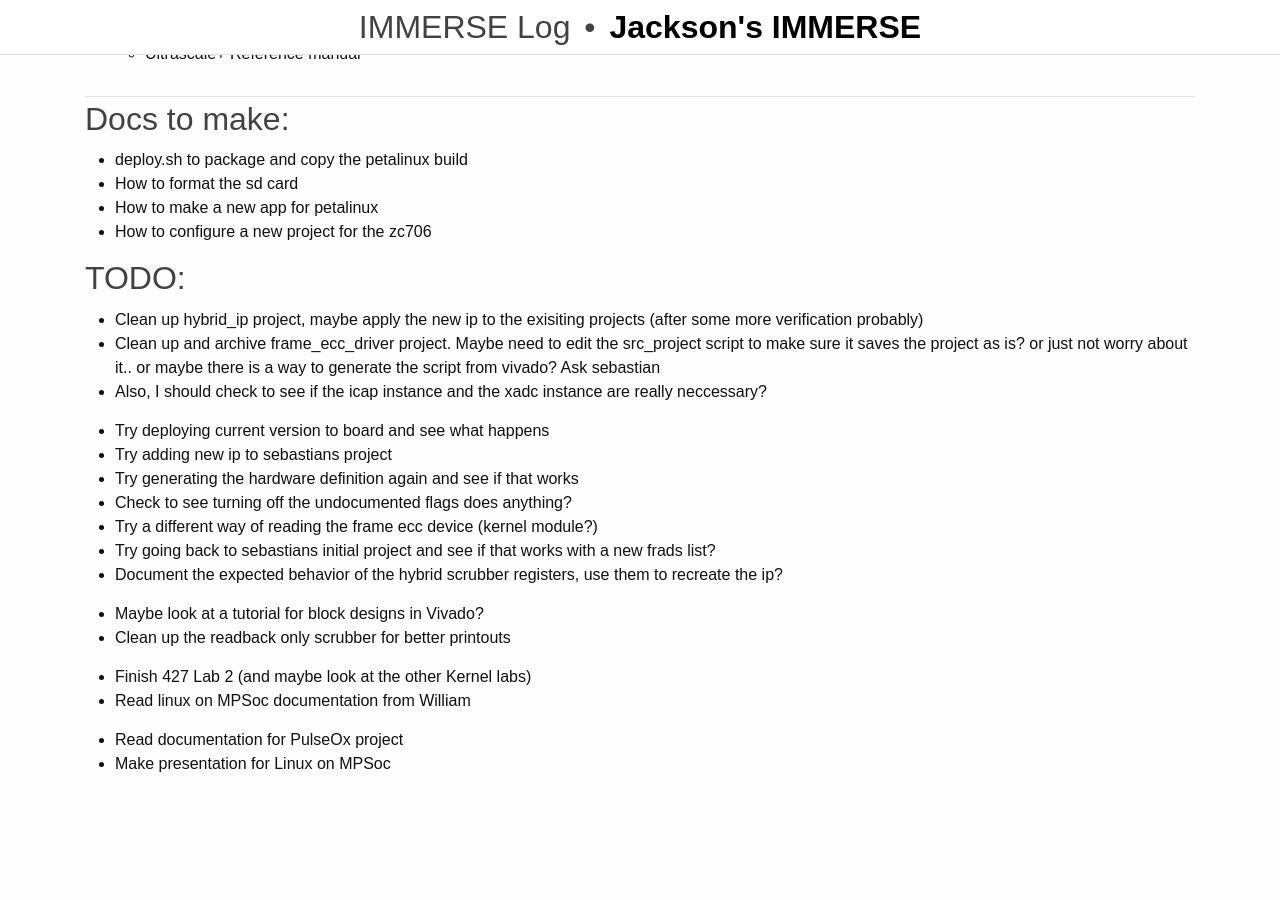
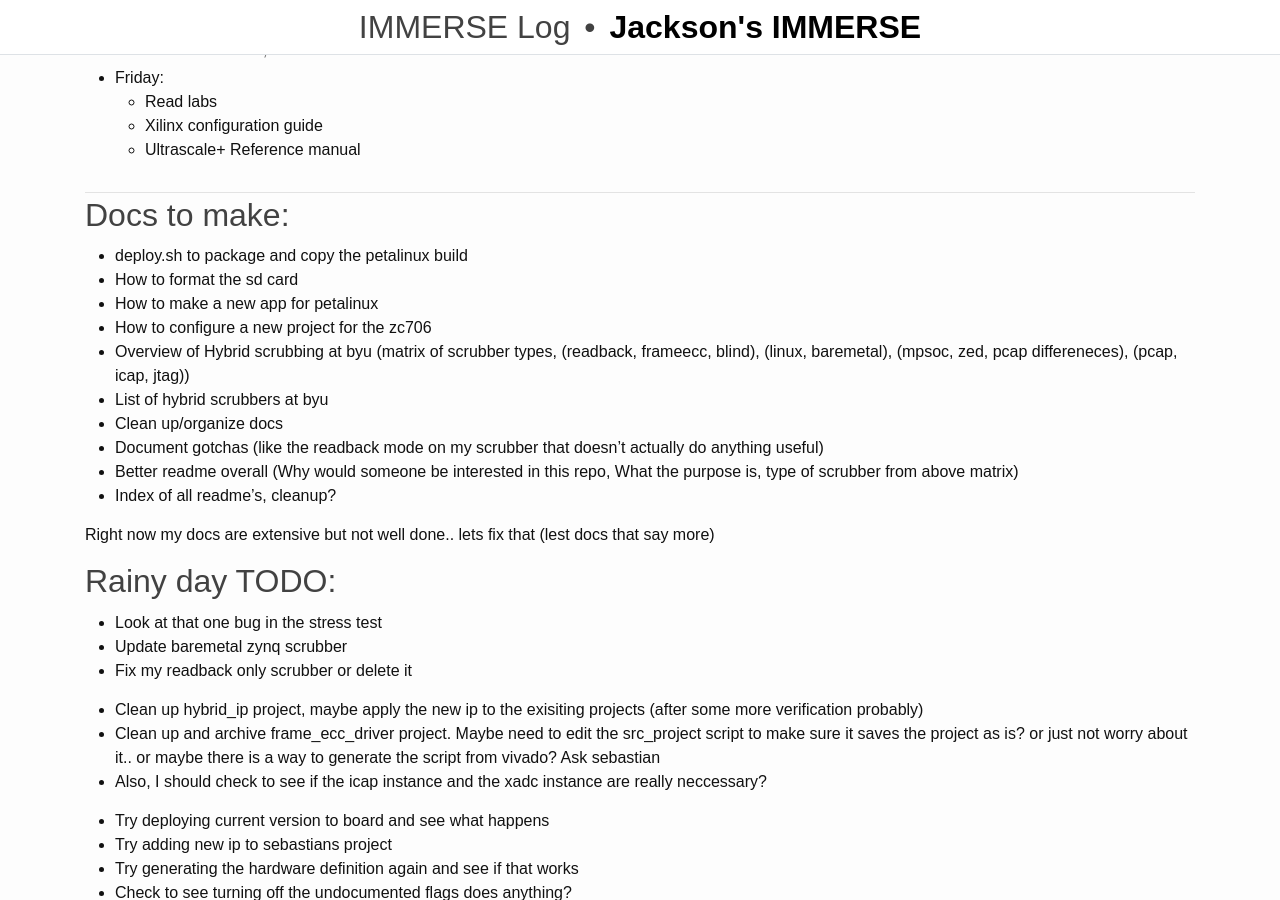
Before and after one commit to rjsmith1999/IMMERSE, a Jekyll site: the page built from _pages/log.md, in a window 1280 px wide and 900 px high, scrolled down 4175 px. Built offline with Jekyll 4.4.1, drawn with Linux system fonts in a browser that asks for light colours; before the commit the page ends 4966 px from its top, so only the background shows below that; some of the changed text lies outside the part shown.

Commit message:
Update Log

```diff
--- a/_pages/log.md
+++ b/_pages/log.md
@@ -17,7 +17,8 @@ title: IMMERSE Log
 ### Week 6: June 7 - June 11, 2021
 * **Goals**:
   - [x] Fix bug in crc_latch
-  - [ ] Finish testing new scrubber and ship to Sebastian
+  - [x] Finish testing new scrubber and ship to Sebastian
+  - [x] Take inventory of exisiting scrubbers
 
 * **Monday**:
   - Found the bug in crc_latch logic. I was dumb, and put a bit in the wrong place in a multi-bit wire. After opening up the project in simulation it became obvious what I did.
@@ -49,6 +50,9 @@ title: IMMERSE Log
     - Verify with Sebastian it meets all of his requirements
     - Update Documentation to match new file structure
 
+* **Thursday**:
+  - Discussed with Dr. Wirthlin future goals for pcap scrubbers and linux
+  - Took inventory of exisiting scrubbers, developed plan for organization
 
 ### Week 5: June 1 - June 4, 2021
 * **Goals**:
@@ -192,8 +196,20 @@ title: IMMERSE Log
  - How to format the sd card
  - How to make a new app for petalinux
  - How to configure a new project for the zc706
+ - Overview of Hybrid scrubbing at byu (matrix of scrubber types, (readback, frameecc, blind), (linux, baremetal), (mpsoc, zed, pcap differeneces), (pcap, icap, jtag))
+ - List of hybrid scrubbers at byu
+ - Clean up/organize docs
+ - Document gotchas (like the readback mode on my scrubber that doesn't actually do anything useful)
+ - Better readme overall (Why would someone be interested in this repo, What the purpose is, type of scrubber from above matrix)
+ - Index of all readme's, cleanup?
 
-## TODO:
+ Right now my docs are extensive but not well done.. lets fix that (lest docs that say more)
+
+## Rainy day TODO:
+- Look at that one bug in the stress test
+- Update baremetal zynq scrubber
+- Fix my readback only scrubber or delete it
+
 - Clean up hybrid_ip project, maybe apply the new ip to the exisiting projects (after some more verification probably)
 - Clean up and archive frame_ecc_driver project. Maybe need to edit the src_project script to make sure it saves the project as is? or just not worry about it.. or maybe there is a way to generate the script from vivado? Ask sebastian
 - Also, I should check to see if the icap instance and the xadc instance are really neccessary?
```
